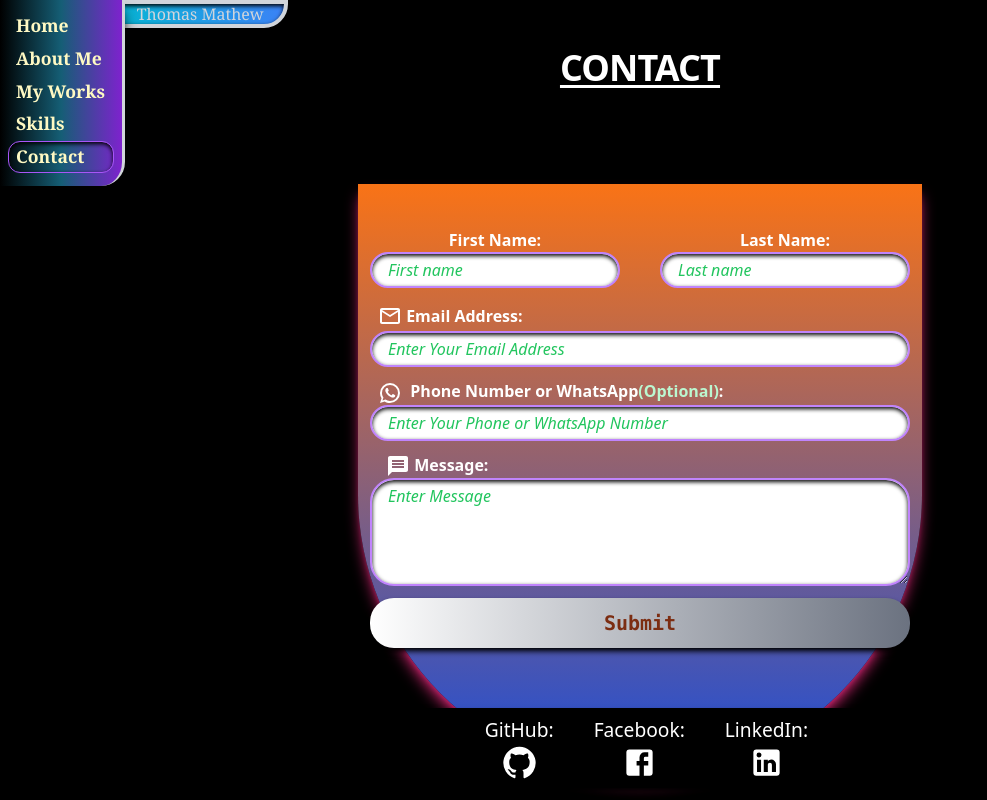
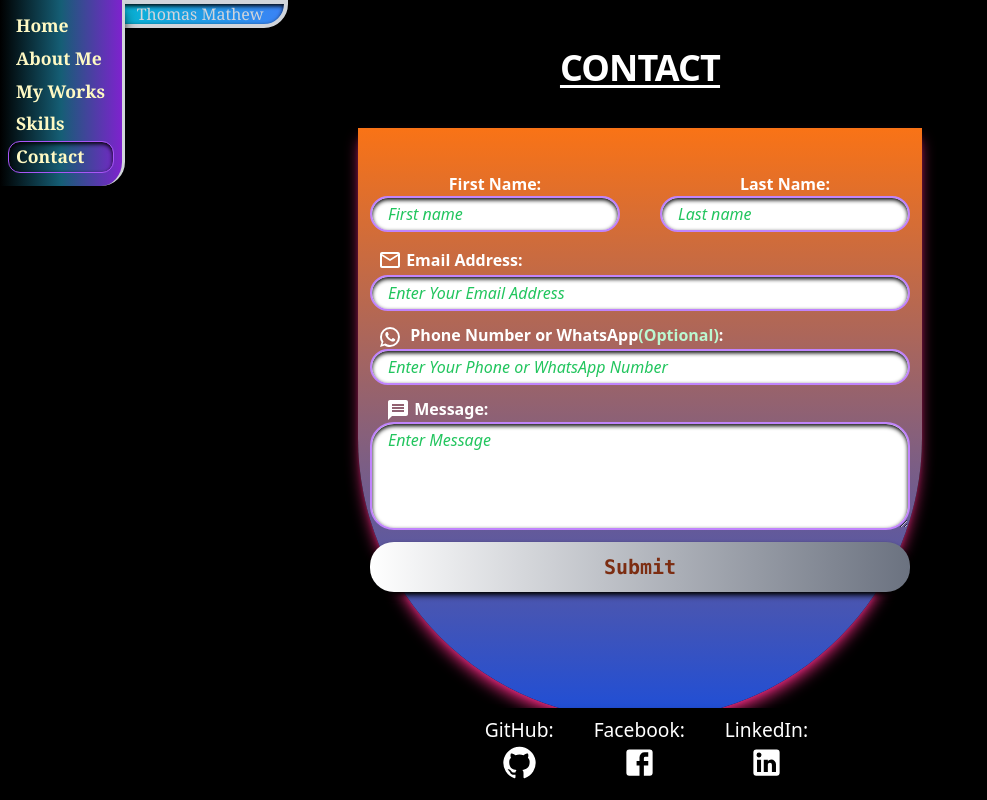
Before and after one commit to luffy17zoro17/portfolio.1, a Next.js app: page /contact in a window 1280 px wide. Shown: the whole page, without its empty margins (0-987 px from the left). Built offline with nearby package versions, Linux system fonts and the light colour scheme.

Commit message:
applying changes

```diff
--- a/components/ContactForm.js
+++ b/components/ContactForm.js
@@ -10,7 +10,8 @@ const ContactForm = ({state,handleSubmit}) => {
  <div className='shadow-lg border-black mt-[11rem]
  shadow-pink-600 rounded-b-full flex
  flex-col justify-center items-center
- bg-gradient-to-b from-orange-500 to-blue-700 md:mt-[10rem]'>
+ bg-gradient-to-b from-orange-500 to-blue-700 md:mt-[17rem]
+ lg:mt-[3rem]'>
   <form onSubmit={handleSubmit}>
   <div className='px-3 pb-[8rem] py-11 space-y-4'>
   <div className='font-semibold space-y-3 flex flex-col justify-center
```
